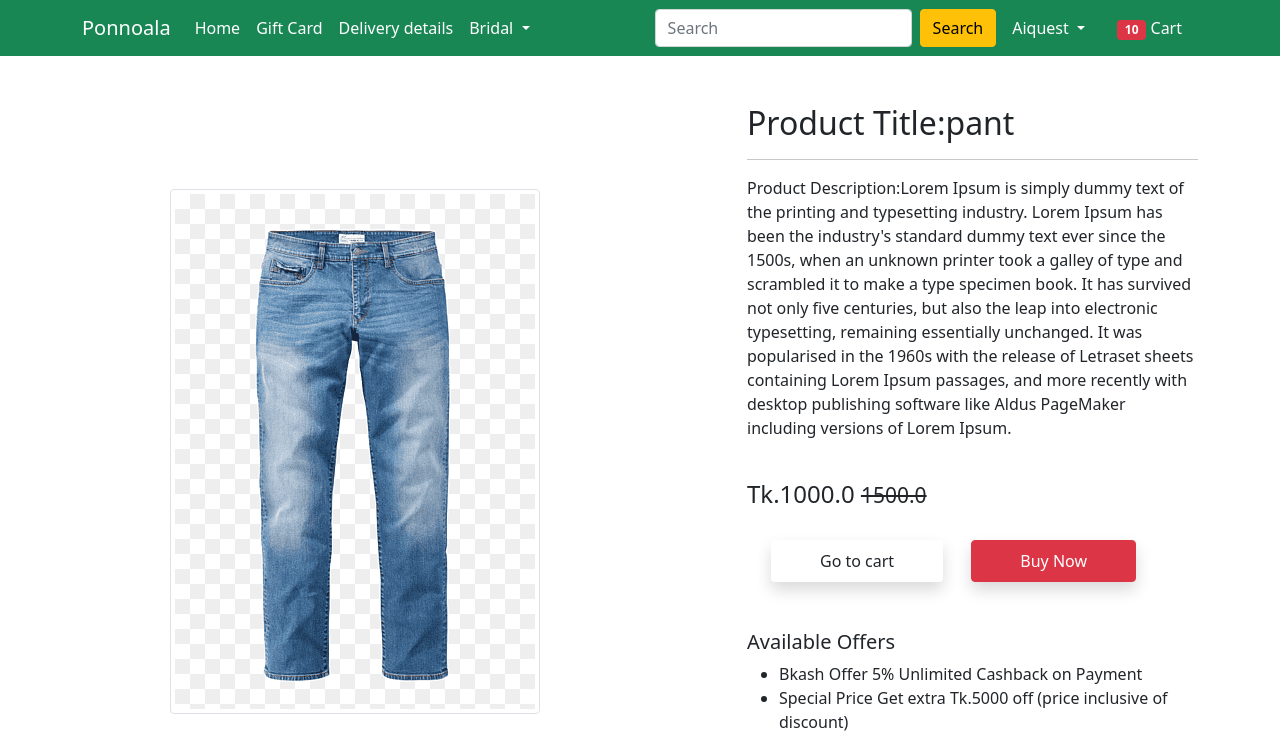
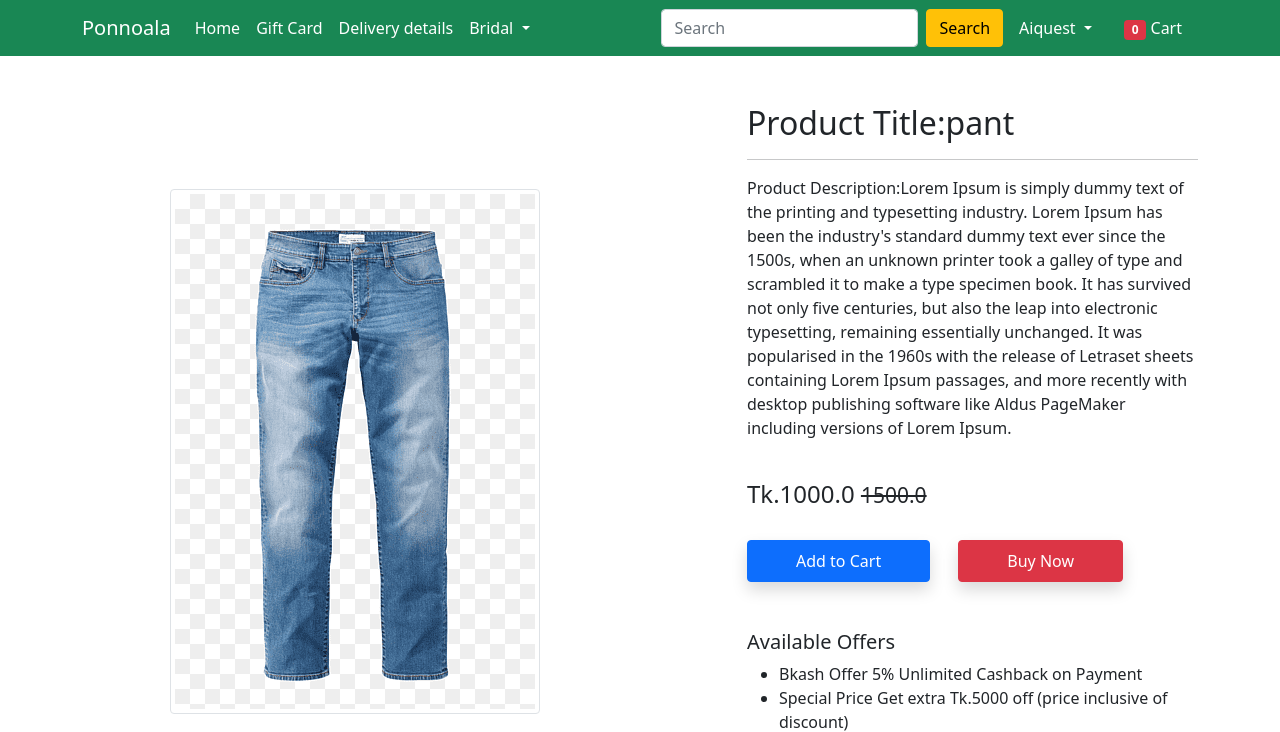
Before and after one commit to alamindev25/Ecommerce_ponnoala, a Django app: page /product-detail/2 in a window 1280 px wide. Shown: the top 732 px of the page. Run offline with Django 5.2, Linux system fonts and the light colour scheme; a user stored in the database is signed in; data comes from the database, SQL or seed files in the repository; both versions use the stored data as it was after the commit; some libraries are stand-ins or nearby versions.

Commit message:
Add total item count to cart display and update product detail logic

```diff
--- a/Shop/templates/Shop/base.html
+++ b/Shop/templates/Shop/base.html
@@ -82,7 +82,7 @@
                         </li>
                         <li class="nav-item mx-2">
                             <a href="{% url 'showcart' %}" class="nav-link text-white"><span
-                                    class="badge bg-danger">10</span> Cart </a>
+                                    class="badge bg-danger">{{totoalitem}}</span> Cart </a>
                         </li>
                          {% else %}
                         <li class="nav-item mx-2">
--- a/Shop/templates/Shop/productdetail.html
+++ b/Shop/templates/Shop/productdetail.html
@@ -12,7 +12,7 @@
             <hr>
             <p>Product Description:{{product.description}} </p> <br>
             <h4>Tk.{{product.discounted_price}} <small class="fw-light text-decoration-line-through">{{product.selling_price}}</small></h4> <br>
-             {% if not item_allready_in_cart %}
+             {% if  item_allready_in_cart %}
             <a href="{% url 'showcart' %}" class="btn btn-orning shadow px-5 py-2 ms-4">Go to cart</a>
             {% else %}
             <form action="/add_to_cart" class="d-inline">
--- a/Shop/views.py
+++ b/Shop/views.py
@@ -10,23 +10,29 @@ from django.utils.decorators import method_decorator
 # Create your views here.
 class ProductView(View):
  def get(self, request):
+  totoalitem=0
   gentspants = Product.objects.filter(category='GP')
   sares = Product.objects.filter(category='S')
   borkhs = Product.objects.filter(category='BK')
   lehengas=Product.objects.filter(category='L')
   babyfashions = Product.objects.filter(category='BF')
-  return render(request, 'Shop/home.html', {'gentspants':gentspants, 'sares':sares,'borkhs':borkhs,'lehengas':lehengas,'babyfashions':babyfashions})
+  if request.user.is_authenticated:
+   totoalitem=len(Cart.objects.filter(user=request.user))
+  return render(request, 'Shop/home.html', {'gentspants':gentspants, 'sares':sares,'borkhs':borkhs,'lehengas':lehengas,'babyfashions':babyfashions,'totoalitem':totoalitem})
 
 #def product_detail(request):
 # return render(request, 'Shop/productdetail.html')
 
 class ProductDetail(View):
  def get(self,request,pk):
+  totoalitem=0
   product=Product.objects.get(pk=pk)
   item_allready_in_cart=False
   if request.user.is_authenticated:
+   totoalitem=len(Cart.objects.filter(user=request.user))
+
    item_allready_in_cart=Cart.objects.filter(Q(product=product.id) & Q(user=request.user)).exists()
-  return render (request,'Shop/productdetail.html',{'product':product, 'item_allready_in_cart': item_allready_in_cart})
+  return render (request,'Shop/productdetail.html',{'product':product, 'item_allready_in_cart': item_allready_in_cart,'totoalitem':totoalitem})
 
 
 
@@ -248,5 +254,4 @@ def payment_done(request):
   OrderPlaced(user=user,customer=customer,product=c.product,quantity=c.quantity,).save()
   c.delete()
 
- messages.success(request, f'Order placed successfully! Payment method: {payment_method}')
  return redirect("orders")
```
Also changed, not shown: db.sqlite3.
